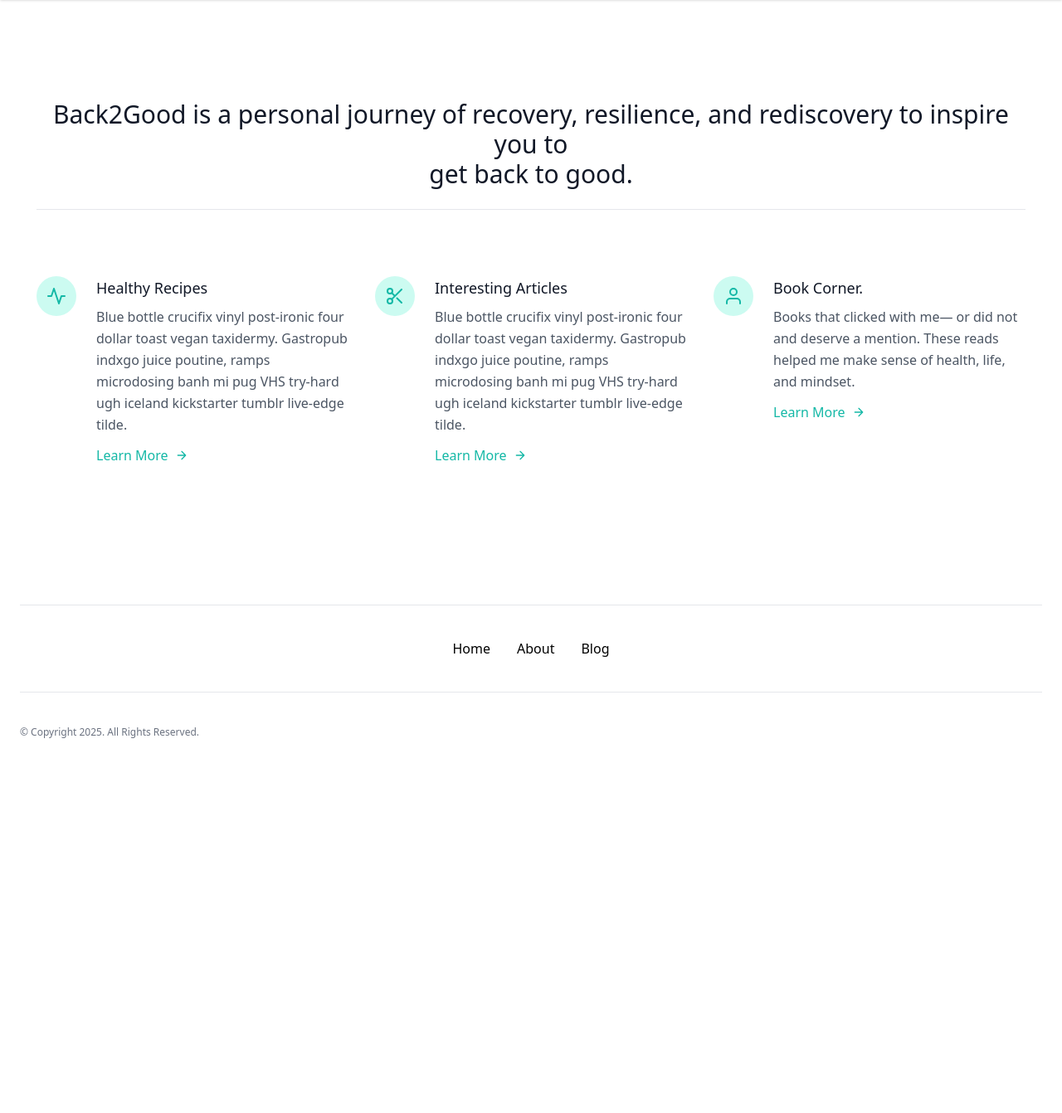
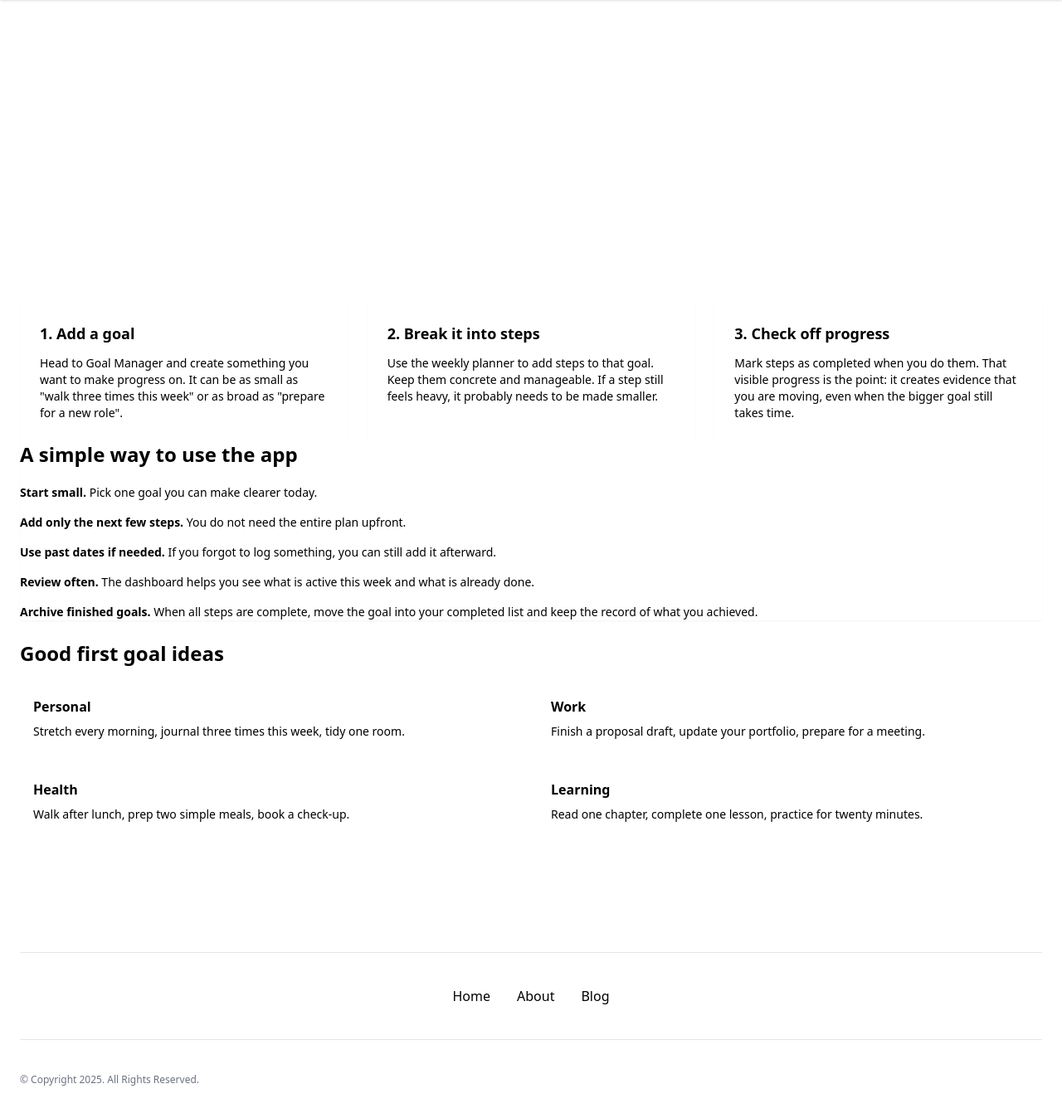
Before and after one commit to colinleroux/newMilestones, a Flask app: page /about in a window 1280 px wide. Shown: the part 68-1410 px from the top of the page at 83% size. Before the commit the page ends 958 px from the top, so only its background shows below. Run offline with Flask 3, Linux system fonts and the light colour scheme.

Commit message:
Redesign home and about pages for goal tracking

```diff
--- a/deeds/templates/about.html
+++ b/deeds/templates/about.html
@@ -1,65 +1,95 @@
 {% extends "layout.html" %}
+
 {% block content %}
-
-    <section class="text-gray-600 body-font">
-        <div class="container px-5 py-24 mx-auto">
-          <h1 class="sm:text-3xl text-2xl font-medium title-font text-center text-gray-900 mb-20">Back2Good is a personal journey of recovery, resilience, and rediscovery to inspire you to            <br class="hidden sm:block">get back to good.
-            <hr class="mt-6" />
+<section class="mx-auto max-w-6xl space-y-8">
+  <div class="overflow-hidden rounded-[2rem] bg-slate-900 px-6 py-12 text-white shadow-xl sm:px-10">
+    <div class="grid gap-8 lg:grid-cols-[1.1fr_0.9fr] lg:items-end">
+      <div>
+        <span class="inline-flex rounded-full bg-white/10 px-4 py-1 text-sm font-medium text-orange-200 ring-1 ring-white/10">
+          About deeds
+        </span>
+        <h1 class="mt-5 text-4xl font-bold leading-tight sm:text-5xl">
+          A calmer way to get started and keep going.
         </h1>
-          <div class="flex flex-wrap sm:-m-4 -mx-4 -mb-10 -mt-4 md:space-y-0 space-y-6">
-            <div class="p-4 md:w-1/3 flex">
-              <div class="w-12 h-12 inline-flex items-center justify-center rounded-full bg-teal-100 text-teal-500 mb-4 flex-shrink-0">
-                <svg fill="none" stroke="currentColor" stroke-linecap="round" stroke-linejoin="round" stroke-width="2" class="w-6 h-6" viewBox="0 0 24 24">
-                  <path d="M22 12h-4l-3 9L9 3l-3 9H2"></path>
-                </svg>
+        <p class="mt-5 max-w-2xl text-lg leading-8 text-slate-200">
+          deeds is built around a simple idea: goals feel lighter when they are visible, practical, and broken down into steps you can actually do.
+          Whether your aim is tiny or long-term, the app helps you focus on the next useful action.
+        </p>
       </div>
-              <div class="flex-grow pl-6">
-                <h2 class="text-gray-900 text-lg title-font font-medium mb-2">Healthy Recipes</h2>
-                <p class="leading-relaxed text-base">Blue bottle crucifix vinyl post-ironic four dollar toast vegan taxidermy. Gastropub indxgo juice poutine, ramps microdosing banh mi pug VHS try-hard ugh iceland kickstarter tumblr live-edge tilde.</p>
-                <a class="mt-3 text-teal-500 inline-flex items-center">Learn More
-                  <svg fill="none" stroke="currentColor" stroke-linecap="round" stroke-linejoin="round" stroke-width="2" class="w-4 h-4 ml-2" viewBox="0 0 24 24">
-                    <path d="M5 12h14M12 5l7 7-7 7"></path>
-                  </svg>
-                </a>
+      <div class="rounded-[1.5rem] bg-white/10 p-6 backdrop-blur-sm ring-1 ring-white/10">
+        <p class="text-sm uppercase tracking-[0.2em] text-orange-200">The rhythm</p>
+        <ol class="mt-4 space-y-3 text-sm text-slate-100">
+          <li>1. Create a goal that feels worth moving toward.</li>
+          <li>2. Add simple steps until the goal stops feeling vague.</li>
+          <li>3. Tick off progress and let momentum do some of the work.</li>
+        </ol>
       </div>
     </div>
-            <div class="p-4 md:w-1/3 flex">
-              <div class="w-12 h-12 inline-flex items-center justify-center rounded-full bg-teal-100 text-teal-500 mb-4 flex-shrink-0">
-                <svg fill="none" stroke="currentColor" stroke-linecap="round" stroke-linejoin="round" stroke-width="2" class="w-6 h-6" viewBox="0 0 24 24">
-                  <circle cx="6" cy="6" r="3"></circle>
-                  <circle cx="6" cy="18" r="3"></circle>
-                  <path d="M20 4L8.12 15.88M14.47 14.48L20 20M8.12 8.12L12 12"></path>
-                </svg>
   </div>
-              <div class="flex-grow pl-6">
-                <h2 class="text-gray-900 text-lg title-font font-medium mb-2">Interesting Articles</h2>
-                <p class="leading-relaxed text-base">Blue bottle crucifix vinyl post-ironic four dollar toast vegan taxidermy. Gastropub indxgo juice poutine, ramps microdosing banh mi pug VHS try-hard ugh iceland kickstarter tumblr live-edge tilde.</p>
-                <a class="mt-3 text-teal-500 inline-flex items-center">Learn More
-                  <svg fill="none" stroke="currentColor" stroke-linecap="round" stroke-linejoin="round" stroke-width="2" class="w-4 h-4 ml-2" viewBox="0 0 24 24">
-                    <path d="M5 12h14M12 5l7 7-7 7"></path>
-                  </svg>
-                </a>
+
+  <div class="grid gap-6 lg:grid-cols-3">
+    <div class="rounded-[1.5rem] bg-amber-50 p-6 shadow-sm ring-1 ring-amber-100">
+      <h2 class="text-lg font-semibold text-slate-900">1. Add a goal</h2>
+      <p class="mt-3 text-sm leading-7 text-slate-600">
+        Head to Goal Manager and create something you want to make progress on. It can be as small as
+        "walk three times this week" or as broad as "prepare for a new role".
+      </p>
+    </div>
+    <div class="rounded-[1.5rem] bg-teal-50 p-6 shadow-sm ring-1 ring-teal-100">
+      <h2 class="text-lg font-semibold text-slate-900">2. Break it into steps</h2>
+      <p class="mt-3 text-sm leading-7 text-slate-600">
+        Use the weekly planner to add steps to that goal. Keep them concrete and manageable. If a step still feels heavy,
+        it probably needs to be made smaller.
+      </p>
+    </div>
+    <div class="rounded-[1.5rem] bg-rose-50 p-6 shadow-sm ring-1 ring-rose-100">
+      <h2 class="text-lg font-semibold text-slate-900">3. Check off progress</h2>
+      <p class="mt-3 text-sm leading-7 text-slate-600">
+        Mark steps as completed when you do them. That visible progress is the point: it creates evidence that you are moving,
+        even when the bigger goal still takes time.
+      </p>
     </div>
   </div>
-            <div class="p-4 md:w-1/3 flex">
-              <div class="w-12 h-12 inline-flex items-center justify-center rounded-full bg-teal-100 text-teal-500 mb-4 flex-shrink-0">
-                <svg fill="none" stroke="currentColor" stroke-linecap="round" stroke-linejoin="round" stroke-width="2" class="w-6 h-6" viewBox="0 0 24 24">
-                  <path d="M20 21v-2a4 4 0 00-4-4H8a4 4 0 00-4 4v2"></path>
-                  <circle cx="12" cy="7" r="4"></circle>
-                </svg>
+
+  <div class="grid gap-6 lg:grid-cols-[0.95fr_1.05fr]">
+    <div class="rounded-[1.75rem] bg-white p-7 shadow-sm ring-1 ring-slate-200">
+      <h2 class="text-2xl font-semibold text-slate-900">A simple way to use the app</h2>
+      <ul class="mt-5 space-y-4 text-sm leading-7 text-slate-600">
+        <li><span class="font-semibold text-slate-900">Start small.</span> Pick one goal you can make clearer today.</li>
+        <li><span class="font-semibold text-slate-900">Add only the next few steps.</span> You do not need the entire plan upfront.</li>
+        <li><span class="font-semibold text-slate-900">Use past dates if needed.</span> If you forgot to log something, you can still add it afterward.</li>
+        <li><span class="font-semibold text-slate-900">Review often.</span> The dashboard helps you see what is active this week and what is already done.</li>
+        <li><span class="font-semibold text-slate-900">Archive finished goals.</span> When all steps are complete, move the goal into your completed list and keep the record of what you achieved.</li>
+      </ul>
     </div>
-              <div class="flex-grow pl-6">
-                <h2 class="text-gray-900 text-lg title-font font-medium mb-2">Book Corner.</h2>
-                <p class="leading-relaxed text-base">Books that clicked with me— or did not and deserve a mention. These reads helped me make sense of health, life, and mindset.</p>
-                <a class="mt-3 text-teal-500 inline-flex items-center">Learn More
-                  <svg fill="none" stroke="currentColor" stroke-linecap="round" stroke-linejoin="round" stroke-width="2" class="w-4 h-4 ml-2" viewBox="0 0 24 24">
-                    <path d="M5 12h14M12 5l7 7-7 7"></path>
-                  </svg>
+
+    <div class="rounded-[1.75rem] bg-gradient-to-br from-orange-500 via-orange-400 to-amber-300 p-7 text-slate-950 shadow-xl">
+      <h2 class="text-2xl font-semibold">Good first goal ideas</h2>
+      <div class="mt-5 grid gap-4 sm:grid-cols-2">
+        <div class="rounded-2xl bg-white/70 p-4 ring-1 ring-white/50">
+          <h3 class="font-semibold">Personal</h3>
+          <p class="mt-2 text-sm leading-6">Stretch every morning, journal three times this week, tidy one room.</p>
+        </div>
+        <div class="rounded-2xl bg-white/70 p-4 ring-1 ring-white/50">
+          <h3 class="font-semibold">Work</h3>
+          <p class="mt-2 text-sm leading-6">Finish a proposal draft, update your portfolio, prepare for a meeting.</p>
+        </div>
+        <div class="rounded-2xl bg-white/70 p-4 ring-1 ring-white/50">
+          <h3 class="font-semibold">Health</h3>
+          <p class="mt-2 text-sm leading-6">Walk after lunch, prep two simple meals, book a check-up.</p>
+        </div>
+        <div class="rounded-2xl bg-white/70 p-4 ring-1 ring-white/50">
+          <h3 class="font-semibold">Learning</h3>
+          <p class="mt-2 text-sm leading-6">Read one chapter, complete one lesson, practice for twenty minutes.</p>
+        </div>
+      </div>
+      <div class="mt-6">
+        <a href="{{ url_for('users.register') }}"
+           class="inline-flex items-center rounded-full bg-slate-950 px-5 py-3 text-sm font-semibold text-white transition hover:bg-black">
+          Create an account and begin
         </a>
       </div>
     </div>
   </div>
-        </div>
 </section>
-
 {% endblock content %}
```
Also changed, not shown: deeds/templates/home.html (+48 -69 lines), deeds/static/profile_pics/885e90144ee59133.jpg (added). Lines whose indentation alone changed are shown as unchanged.
